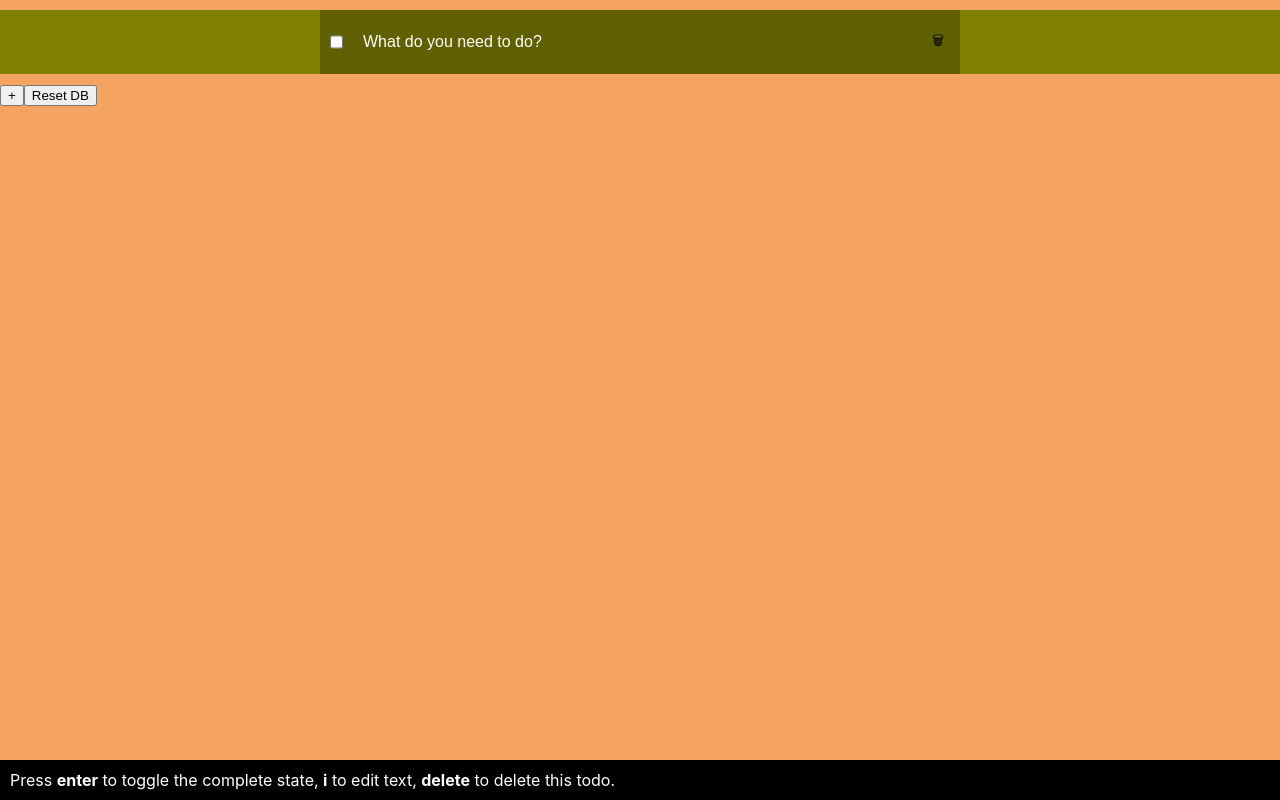
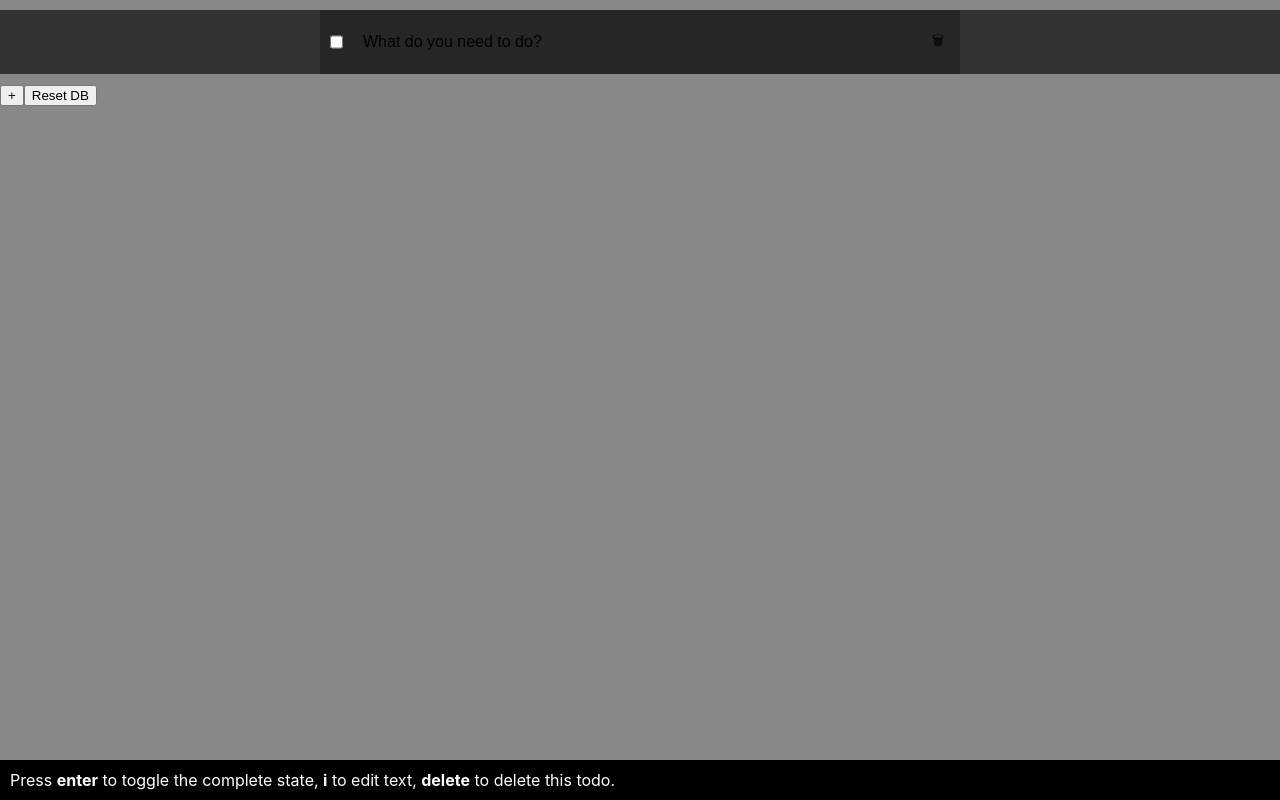
Before and after one commit to adrianlafond/todo-react, a React (Create React App) app: page / in a window 1280 px wide. Built offline with nearby package versions, Linux system fonts and the light colour scheme.

Commit message:
revert to black and white

```diff
--- a/src/components/todo-item/style.css
+++ b/src/components/todo-item/style.css
@@ -3,17 +3,17 @@
   position: relative;
   min-height: 64px;
   overflow: hidden;
-  background-color: olive;
+  background-color: #333;
   color: #fff;
   display: flex;
   justify-content: center;
   transition: background-color 0.5s ease-out;
 }
 .todo-item--complete {
-  background-color: darkkhaki;
+  background-color: #666;
 }
 .todo-item--focus {
-  background-color: yellow;
+  background-color: #fff;
 }
 .todo-item:focus {
   outline: none;
@@ -55,7 +55,7 @@
   color: #ccc;
 }
 .todo-item__text--focus {
-  color: #fff;
+  color: #000;
 }
 .todo-item__text--just-added {
   font-style: italic;
--- a/src/index.css
+++ b/src/index.css
@@ -6,7 +6,7 @@ body {
   -webkit-font-smoothing: antialiased;
   -moz-osx-font-smoothing: grayscale;
   /* background-color: peru; */
-  background-color: sandybrown;
+  background-color: #888;
 }
 
 code {
```
